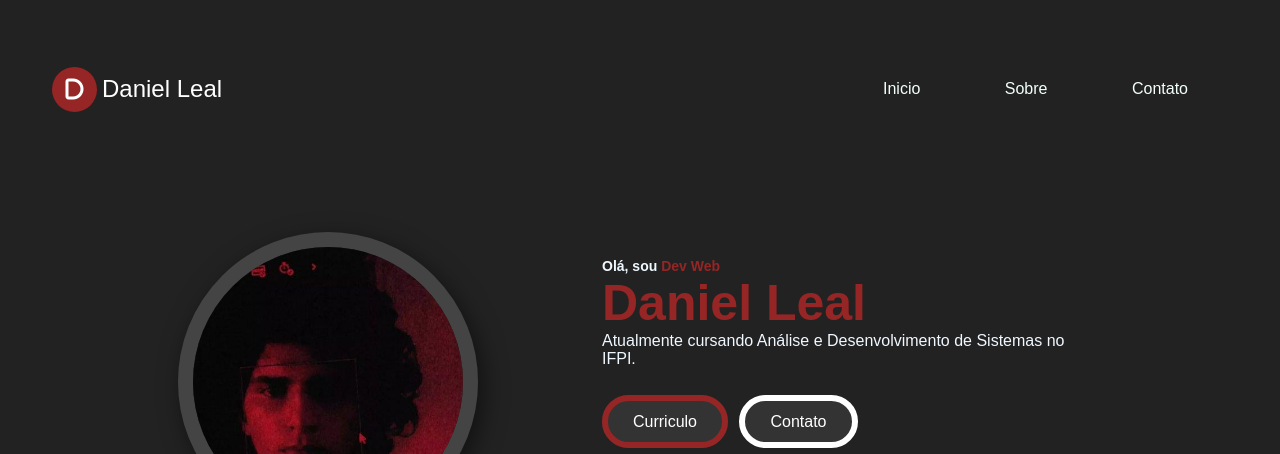
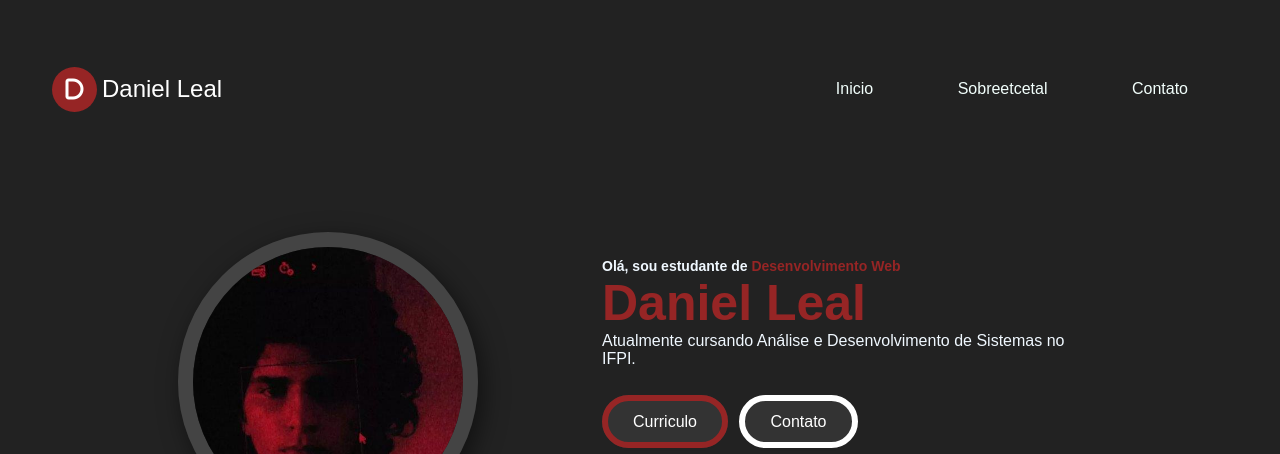
Before and after one commit to danieluau/port, a plain HTML site: page index.html in a window 1280 px wide. Shown: the top 454 px of the page. Drawn offline with Linux system fonts and the light colour scheme.

Commit message:
descriçao

```diff
--- a/index.html
+++ b/index.html
@@ -27,7 +27,7 @@
                     </div>
                     <ul class= "navlinks">
                         <li><a href="index.html">Inicio</a></li>
-                        <li><a href="navegacao/sobre.html">Sobre</a></li>
+                        <li><a href="navegacao/sobre.html">Sobreetcetal</a></li>
                         <li><a href="navegacao/contato.html">Contato</a></li>
                     </ul>
                 </nav>
@@ -37,7 +37,7 @@
                     <img src="imgs/IMG_20220604_172005_753.jpg" alt="profilepicture">
                 </div>
                 <div class="hero-text">
-                    <h3>Olá, sou <span class="input">Dev Web</span></h3>
+                    <h3>Olá, sou estudante de <span class="input">Desenvolvimento Web</span></h3>
                     <h5>Daniel Leal</h5>
                     <p> Atualmente cursando Análise e Desenvolvimento de Sistemas no IFPI.</p>
                     <div class="btn-group">
```
